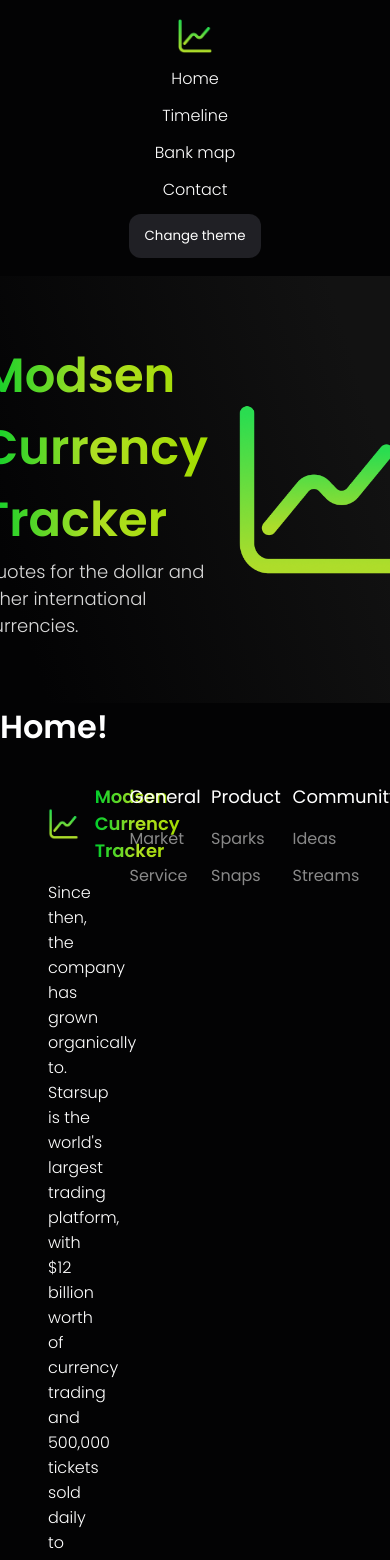
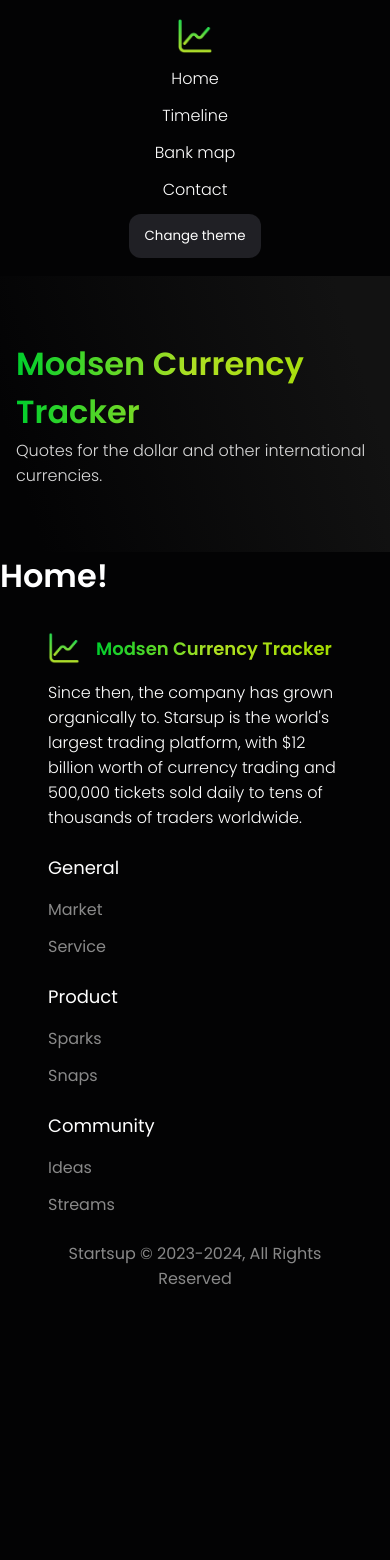
Before and after one commit to SecondThundeR/modsen-currency-tracker, a React app: page / in a window 390 px wide. Shown: the top 1560 px of the page. After the commit the page ends 1323 px from the top, so only its background shows below. Built offline with nearby package versions, Linux system fonts and the light colour scheme.

Commit message:
fix: modify styles for mobile devices

```diff
--- a/src/components/Footer/Footer.module.css
+++ b/src/components/Footer/Footer.module.css
@@ -12,6 +12,7 @@
 .Footer__bottomText {
   color: #898989;
   font-size: 16px;
+  text-align: center;
   font-weight: 400;
 }
 
@@ -72,3 +73,15 @@
   font-size: 16px;
   font-weight: 400;
 }
+
+@media screen and (max-width: 768px) {
+  .ContentGrid {
+    display: grid;
+    row-gap: 24px;
+    grid-template-columns: none;
+  }
+
+  .Footer {
+    gap: 24px;
+  }
+}
--- a/src/components/HeroBlock/HeroBlock.module.css
+++ b/src/components/HeroBlock/HeroBlock.module.css
@@ -36,3 +36,17 @@
   font-size: 18px;
   font-weight: 300;
 }
+
+@media screen and (max-width: 768px) {
+  .HeroBlock > img {
+    display: none;
+  }
+
+  .HeroBlock__Company > h1 {
+    font-size: 32px;
+  }
+
+  .HeroBlock__Company > p {
+    font-size: 16px;
+  }
+}
```
